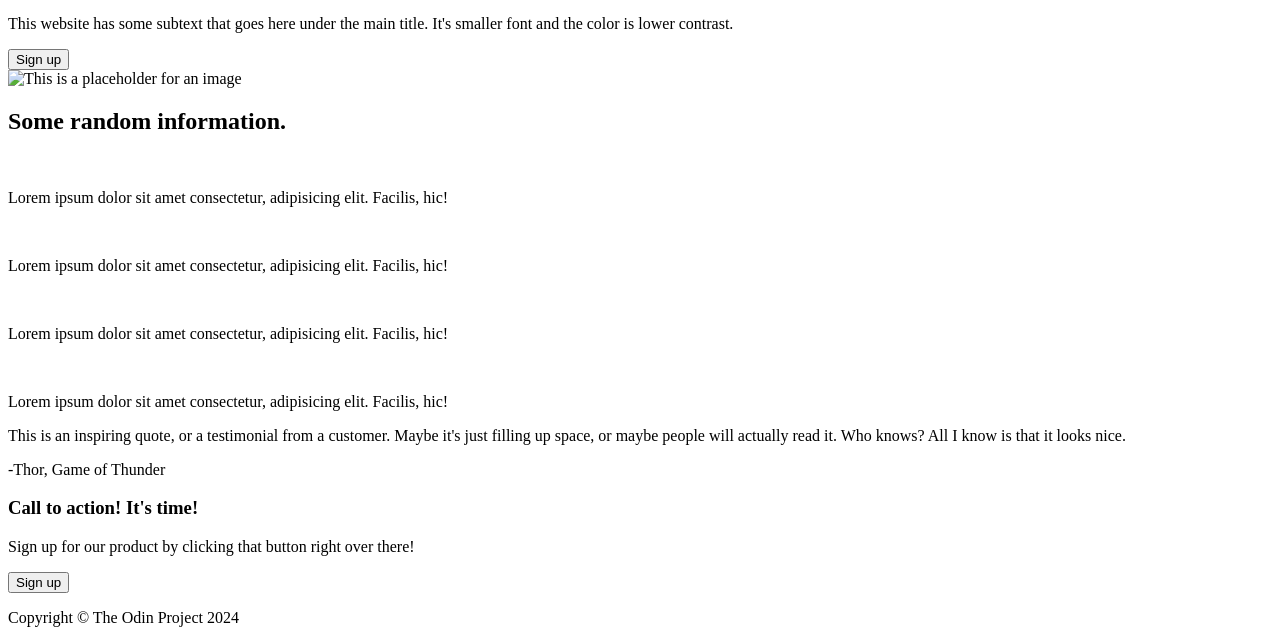
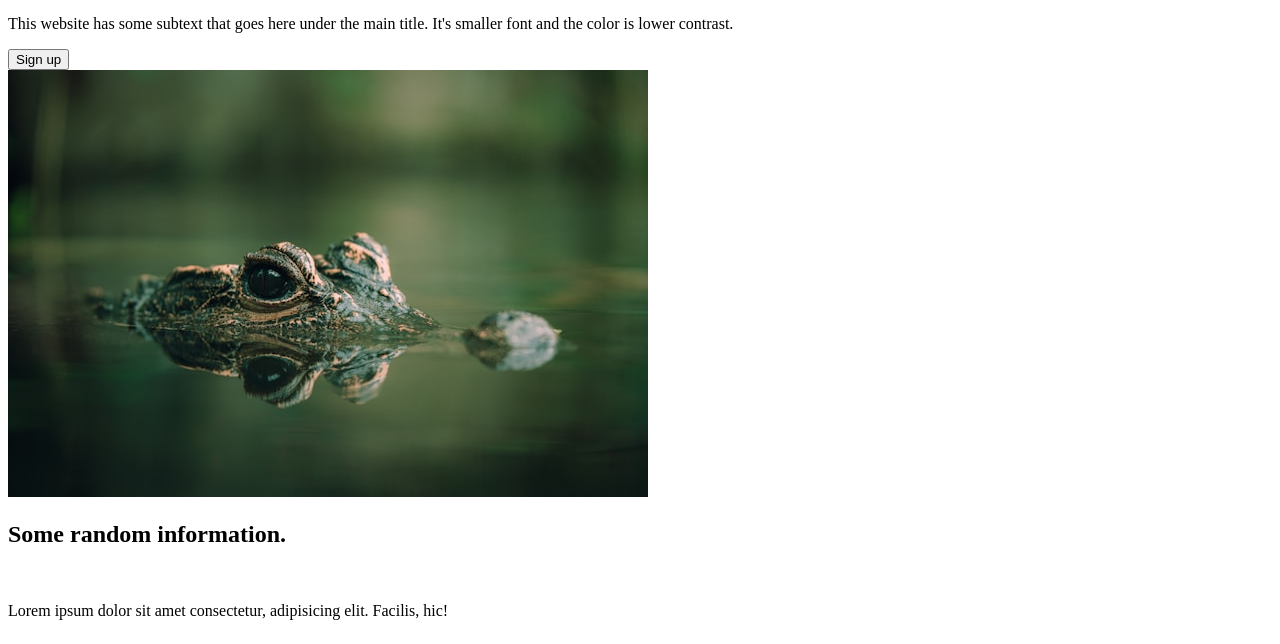
Before and after one commit to sabbirhossainc/landing-page-top, a plain HTML site: page index.html in a window 1280 px wide. Shown: the part 156-800 px from the top of the page. Drawn offline with Linux system fonts and the light colour scheme; the site is published under a folder, as on GitHub Pages, so addresses that start at the root find nothing.

Commit message:
Add index.html
A landing page project form TOP

```diff
--- a/index.html
+++ b/index.html
@@ -28,7 +28,7 @@
           </div>
           <div class="img">
             <img
-              src="/images/bro-takes-photos-dTz8QDKegH0-unsplash.jpg"
+              src="images/bro-takes-photos-dTz8QDKegH0-unsplash.jpg"
               alt="This is a placeholder for an image"
             />
           </div>
```
